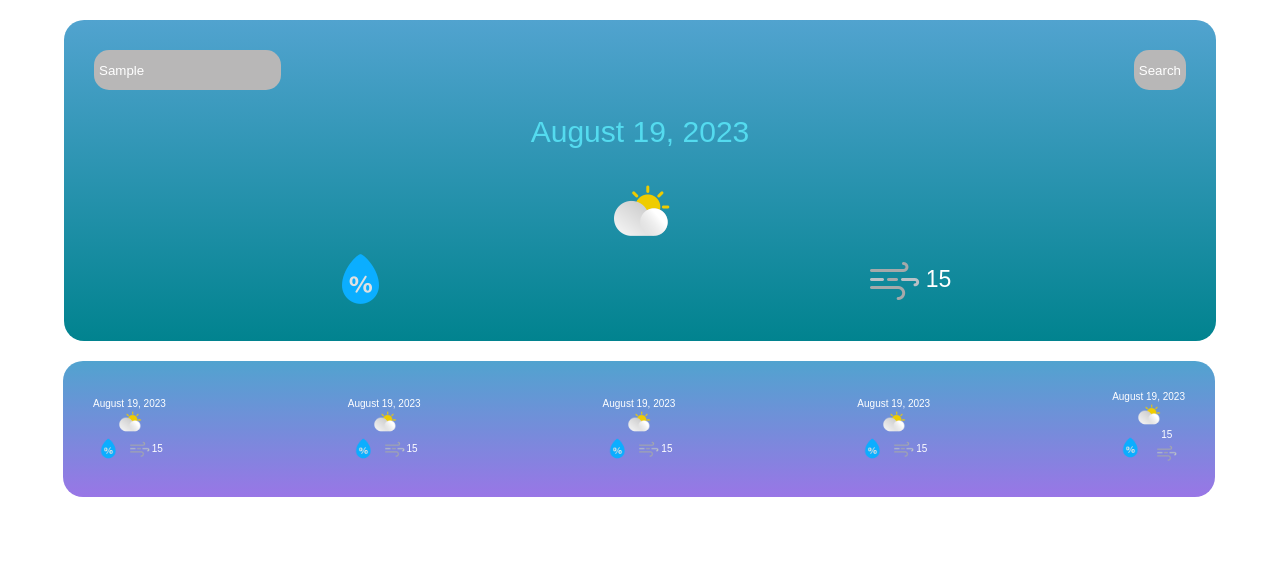
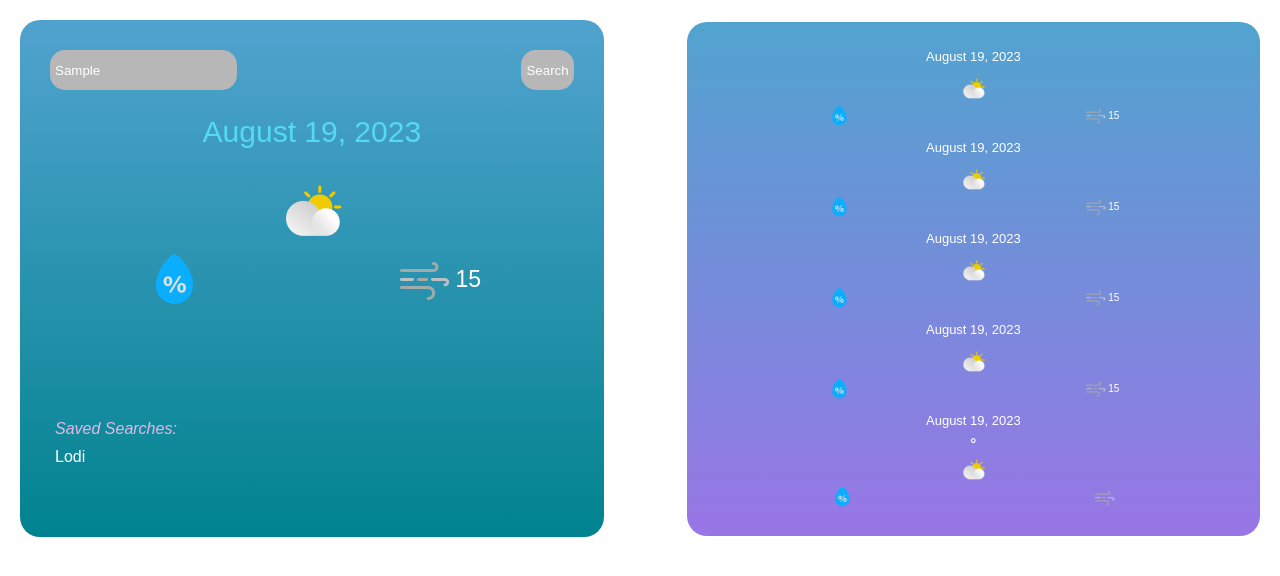
Before and after one commit to Allicris/weather-app, a website: page index.html in a window 1280 px wide. Both pictures are taken after typing "Sample" into the empty fields and a click on the button "Search". Drawn offline with Linux system fonts and the light colour scheme; no server answers.

Commit message:
fixed frontend and added five day data

```diff
--- a/assets/css/style.css
+++ b/assets/css/style.css
@@ -5,11 +5,18 @@
   box-sizing: border-box;
 }
 
+.website{
+  display: flex;
+  align-items: center;
+  justify-content: space-between;
+  text-align: center;
+}
+
 .card{
   width: 90%;
   max-width: 100%;
   background-image: linear-gradient(rgb(81, 163, 207), rgb(1, 131, 143));
-  margin: 20px auto 0;
+  margin: 20px;
   border-radius: 20px;
   padding: 30px;
   text-align: center;
@@ -101,31 +108,55 @@
   font-size: 23px;
 }
 
+.saved-searches{
+  padding-top: 68px;
+  color: rgb(226, 184, 228);
+}
+
+.search-title{
+  padding:5px;
+  font-style:italic;
+  text-align: left;
+}
+
+#history{
+  padding:5px;
+  text-align: left;
+  color: white;
+}
+
 .five-day{
-  display: flex;
+  display: none;
   align-items: center;
-  justify-content: space-between;
   width: 90%;
   max-width: 100%;
   background-image: linear-gradient( rgb(81, 163, 207),rgb(153, 118, 230));
   margin: 20px;
   margin-left: 63px;
   border-radius: 20px;
-  padding: 30px;
+  padding: 20px;
   text-align: center;
   font-size: 10px;
   color: white;
+  text-align: center;
+}
+
+.tempy, .future-day1, .future-day2, .future-day3, .future-day4, .future-day5 {
+  padding: 5px;
+}
+
+.future-date1, .future-date2, .future-date3, .future-date4, .future-date5 {
+  font-size: 13px;
+  padding: 2px;
 }
 
 .windy .humid{
   font-size: 10px;
+  text-align: center;
+  padding: 5px;
 }
 
 .resize{
   width: 25px;
   height: auto;
 }
-
-.column1{
-  display: inline-block;
-}
--- a/assets/javascript/script.js
+++ b/assets/javascript/script.js
@@ -17,6 +17,7 @@ searchBtn.addEventListener("click", () => {
   currentWeather(searchCity.value);
   document.querySelector(".search p").style.display = "none";
   document.querySelector(".weather").style.display = "block";
+  document.querySelector(".five-day").style.display = "block";
 });
 
 async function currentWeather(city) {
@@ -35,7 +36,7 @@ async function currentWeather(city) {
   // document.querySelector('.date').innerHTML = "";
   document.querySelector('.city').innerHTML = data.name;
   //This needs to be rounded up.
-  document.querySelector('.temp').innerHTML = Math.round(data.main.temp) + " " + "°";
+  document.querySelector('.temp').innerHTML = Math.round(data.main.temp) + " " + "&deg;";
   document.querySelector('.wind').innerHTML = Math.round(data.wind.speed) + " " + "mph/hr";
   document.querySelector('.humidity').innerHTML = "Humidity" + " " + Math.round(data.main.humidity);
 
@@ -74,8 +75,8 @@ const windyElements = document.querySelectorAll(".windy");
 const humidElements = document.querySelectorAll('.humid');
 
     for (i = 0; i < Math.min(5, data.list.length); i++) {
-      tempElements[i].innerHTML = Math.round(data.list[i].main.temp) + " " + "°";
-      windyElements[i].innerHTML = Math.round(data.list[i].wind.speed) + " " + "mph/hr";
+      tempElements[i].innerHTML = Math.round(data.list[i].main.temp) + " " + "&deg;";
+      windyElements[i].innerHTML = " " + Math.round(data.list[i].wind.speed) + " " + "mph/hr";
       humidElements[i].innerHTML = "Humidity" + " " + Math.round(data.list[i].main.humidity);
     }
   }
@@ -86,5 +87,5 @@ const humidElements = document.querySelectorAll('.humid');
 //   document.querySelector(".weather").style.display = "block";
 // });
 
-getFiveDay();
-currentWeather();
+// getFiveDay();
+// currentWeather();
--- a/index.html
+++ b/index.html
@@ -8,8 +8,8 @@
 </head>
 
 <body>
+  <div class="website">
     <div class="card">
-
       <div class="search">
         <input id="cityinput" type="text" placeholder="City" spellcheck="false">
         <p class="error"> Invalid City Name</p>
@@ -37,10 +37,17 @@
           </div>
         </div>
       </div>
+      <div class="saved-searches">
+        <br>
+        <br>
+        <p class="search-title">Saved Searches:</p>
+        <p id="history">Lodi</p>
+        <br>
+        <br>
+      </div>
     </div>
 
     <div class="five-day">
-
     <div class="future-day1">
       <div class="future-date1">August 19, 2023</div>
       <!-- <h1 class="city"></h1> -->
@@ -128,7 +135,7 @@
     <div class="future-day5">
       <div class="future-date5">August 19, 2023</div>
       <!-- <h1 class="city"></h1> -->
-        <h2 class="tempy"></h2>
+      <h2 class="tempy">&deg;</h2>
       <img class="resize" src="assets/images/partlycloudy.png" class="weather-icon">
       <div class="conditions">
         <div class="column1">
@@ -137,15 +144,16 @@
           </div>
           <img class="resize" src="assets/images/humidity.png">
         </div>
-          <div class="column1">
+        <div class="column">
+          <img class="resize" src="assets/images/wind.png">
           <div>
-              <p class="windy">15</p>
-            </div>
-            <img class="resize" src="assets/images/wind.png">
+            <p class="windy"></p>
           </div>
         </div>
       </div>
-
+    </div>
+  </div>
+  </div>
   </div>
   <script src="assets/javascript/script.js"></script>
 </body>
```
Lines whose indentation alone changed are shown as unchanged.
